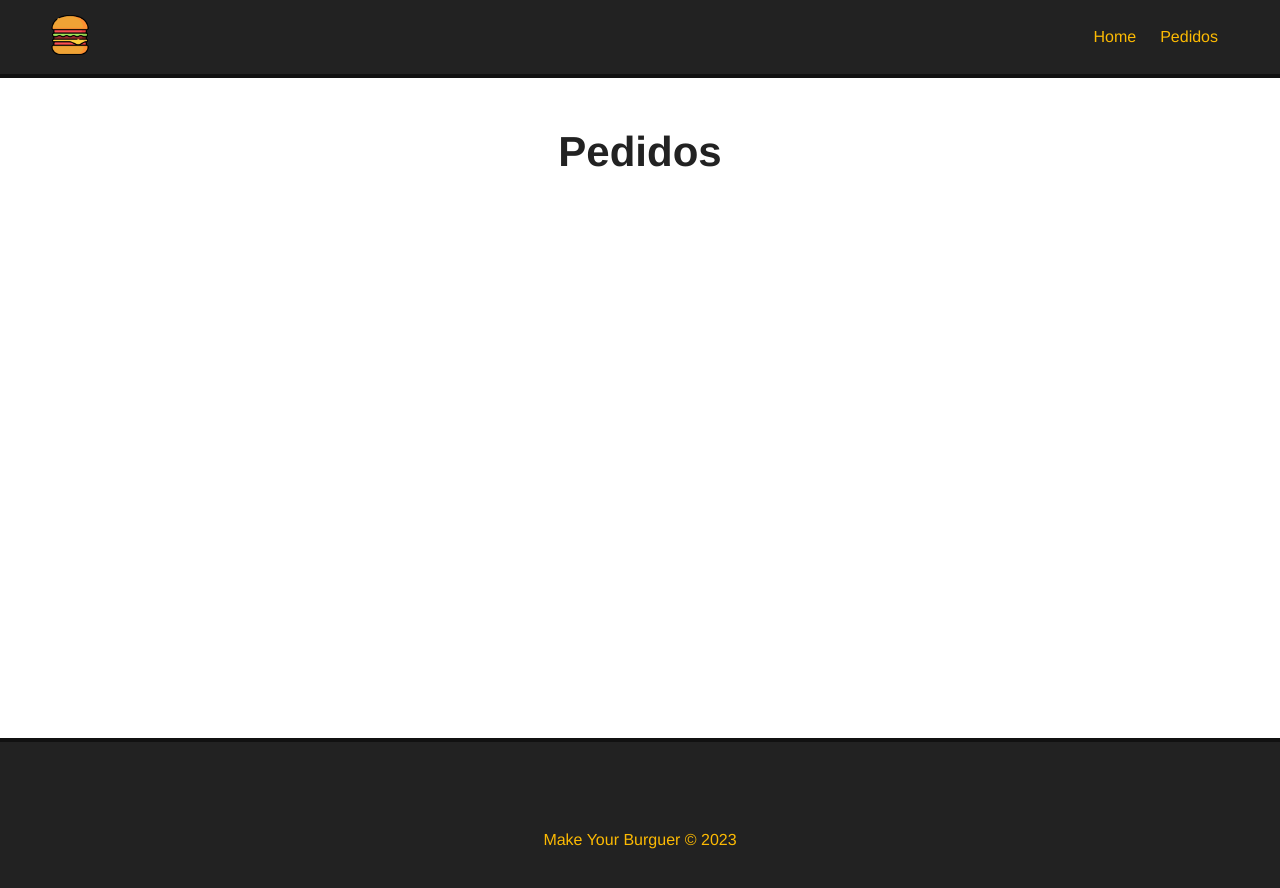
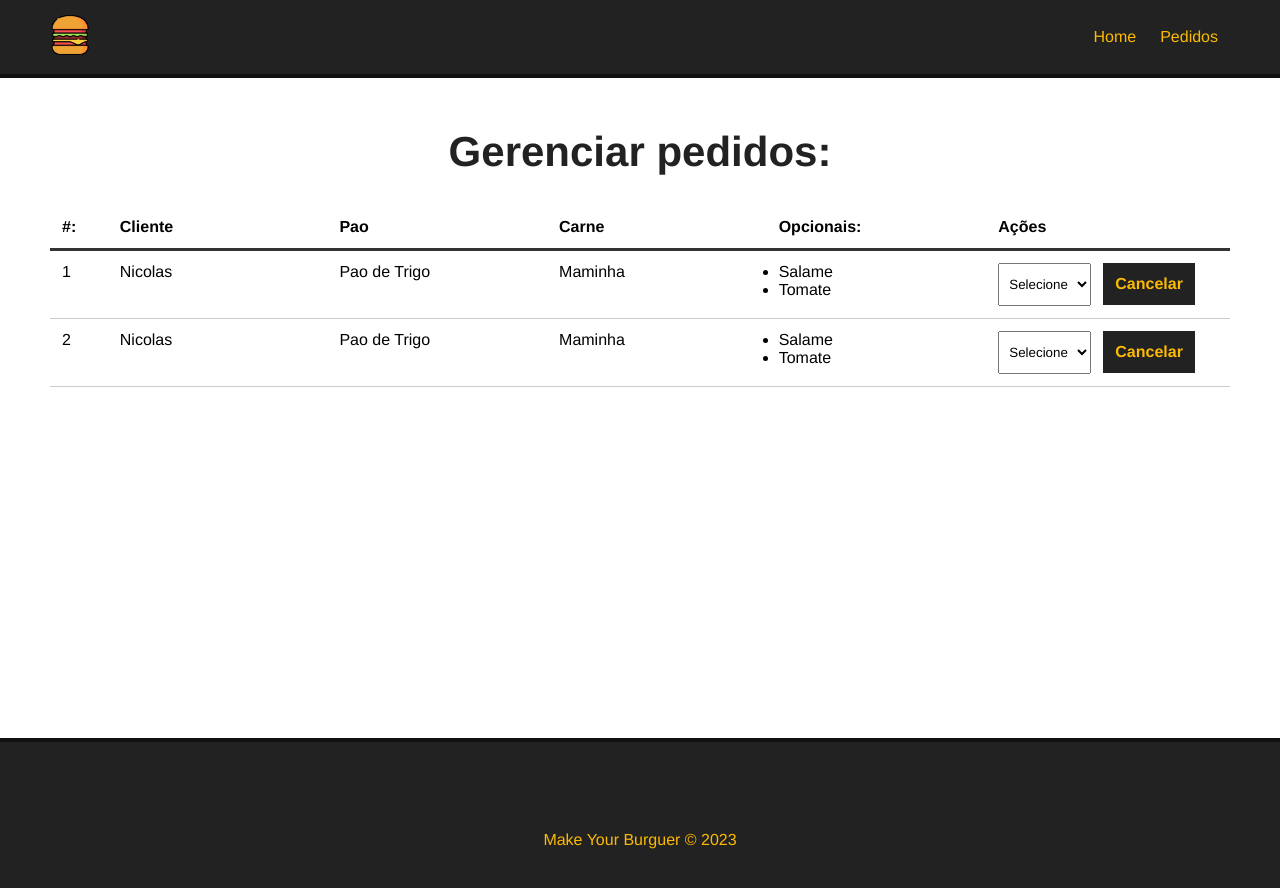
Before and after one commit to NicolasCastela/makeburguer, a Vue app: page /pedidos in a window 1280 px wide. Shown: the top 888 px of the page. Built offline with nearby package versions, Linux system fonts and the light colour scheme.

Commit message:
27 - styles - pedidos

```diff
--- a/db/db.json
+++ b/db/db.json
@@ -150,6 +150,16 @@
       "opcionais": [],
       "status": "Solicitado",
       "id": 8
+    },
+    {
+      "nome": "a",
+      "carne": "Alcatra",
+      "pao": "3 Queijos",
+      "opcionais": [
+        "Bacon"
+      ],
+      "status": "Solicitado",
+      "id": 9
     }
   ]
 }
--- /dev/null
+++ b/src/components/Dashboard.vue
@@ -0,0 +1,122 @@
+<template>
+    <div id="burguer-table">
+      <div>
+        <div id="burguer-table-heading">
+            <div class="order-id">#:</div>
+            <div>Cliente</div>
+            <div>Pao</div>
+            <div>Carne</div>
+            <div>Opcionais:</div>
+            <div>Ações</div>
+        </div>
+      </div>
+      <div id="burguer-table-rows">
+        <div class="burguer-table-row">
+            <div class="order-number">1</div>
+            <div>Nicolas</div>
+            <div>Pao de Trigo</div>
+            <div>Maminha</div>
+            <div>
+                <ul>
+                    <li>Salame</li>
+                    <li>Tomate</li>
+
+               </ul>
+            </div>
+            <div>
+                <select name="status" id="status">
+                    <option value="">Selecione </option>
+                </select>
+                <button class="delete-btn"> Cancelar</button>
+            </div>
+        </div>
+        <div class="burguer-table-row">
+            <div class="order-number">2</div>
+            <div>Nicolas</div>
+            <div>Pao de Trigo</div>
+            <div>Maminha</div>
+            <div>
+                <ul>
+                    <li>Salame</li>
+                    <li>Tomate</li>
+
+               </ul>
+            </div>
+            <div>
+                <select name="status" id="status">
+                    <option value="">Selecione</option>
+                </select>
+                <button class="delete-btn"> Cancelar</button>
+            </div>
+        </div>
+      </div>
+    </div>
+
+</template>
+
+<script>
+export default{
+    name:'Dashboard'
+}
+
+</script>
+
+<style scoped>
+
+#burguer-table {
+    max-width: 1200px;
+    margin: 0 auto;
+  }
+
+  #burguer-table-heading,
+  #burguer-table-rows,
+  .burguer-table-row {
+    display: flex;
+    flex-wrap: wrap;
+  }
+
+  #burguer-table-heading {
+    font-weight: bold;
+    padding: 12px;
+    border-bottom: 3px solid #333;
+  }
+
+  .burguer-table-row {
+    width: 100%;
+    padding: 12px;
+    border-bottom: 1px solid #CCC;
+  }
+
+  #burguer-table-heading div,
+  .burguer-table-row div {
+    width: 19%;
+  }
+
+  #burguer-table-heading .order-id,
+  .burguer-table-row .order-number {
+    width: 5%;
+  }
+
+  select {
+    padding: 12px 6px;
+    margin-right: 12px;
+  }
+
+  .delete-btn {
+    background-color: #222;
+    color:#fcba03;
+    font-weight: bold;
+    border: 2px solid #222;
+    padding: 10px;
+    font-size: 16px;
+    margin: 0 auto;
+    cursor: pointer;
+    transition: .5s;
+  }
+
+  .delete-btn:hover {
+    background-color: transparent;
+    color: #222;
+  }
+
+</style>
--- a/src/views/Pedidos.vue
+++ b/src/views/Pedidos.vue
@@ -1,5 +1,16 @@
 <template>
   <div class="main-container">
-    <h1>Pedidos</h1>
+    <h1>Gerenciar pedidos: </h1>
+  <Dashboard/>
   </div>
 </template>
+
+<script>
+import Dashboard from '../components/Dashboard.vue';
+
+export default{
+    name: 'Pedidos',
+    components: { Dashboard }
+}
+
+</script>
```
